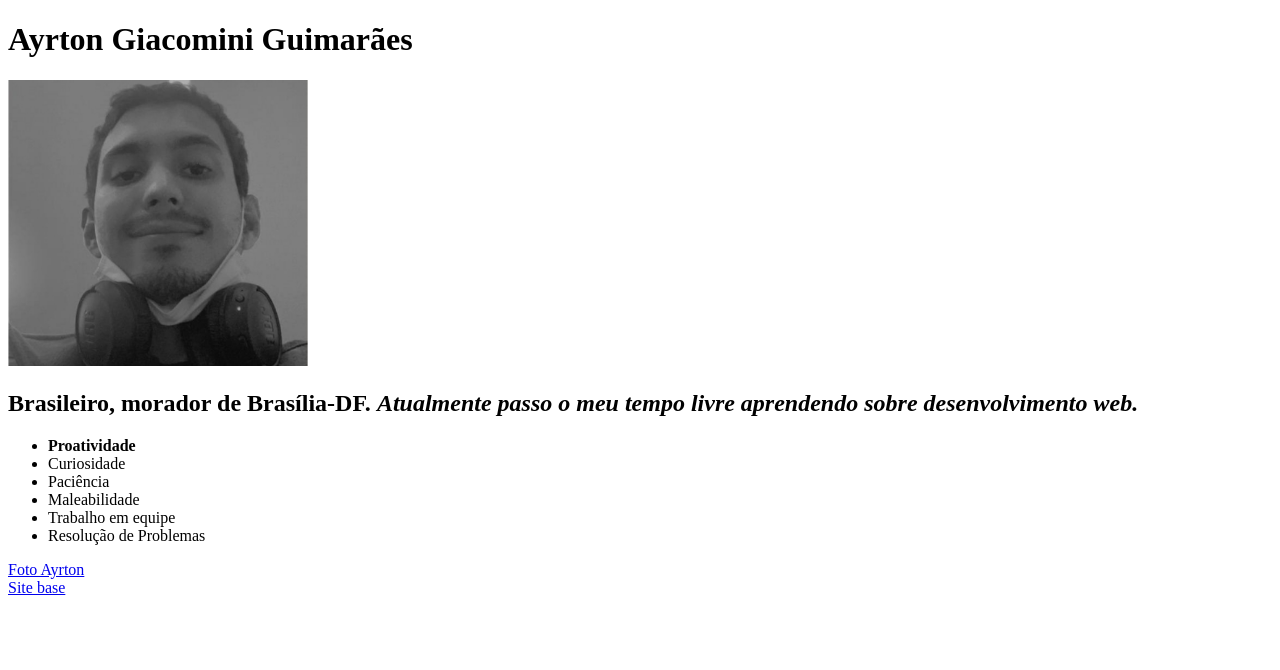
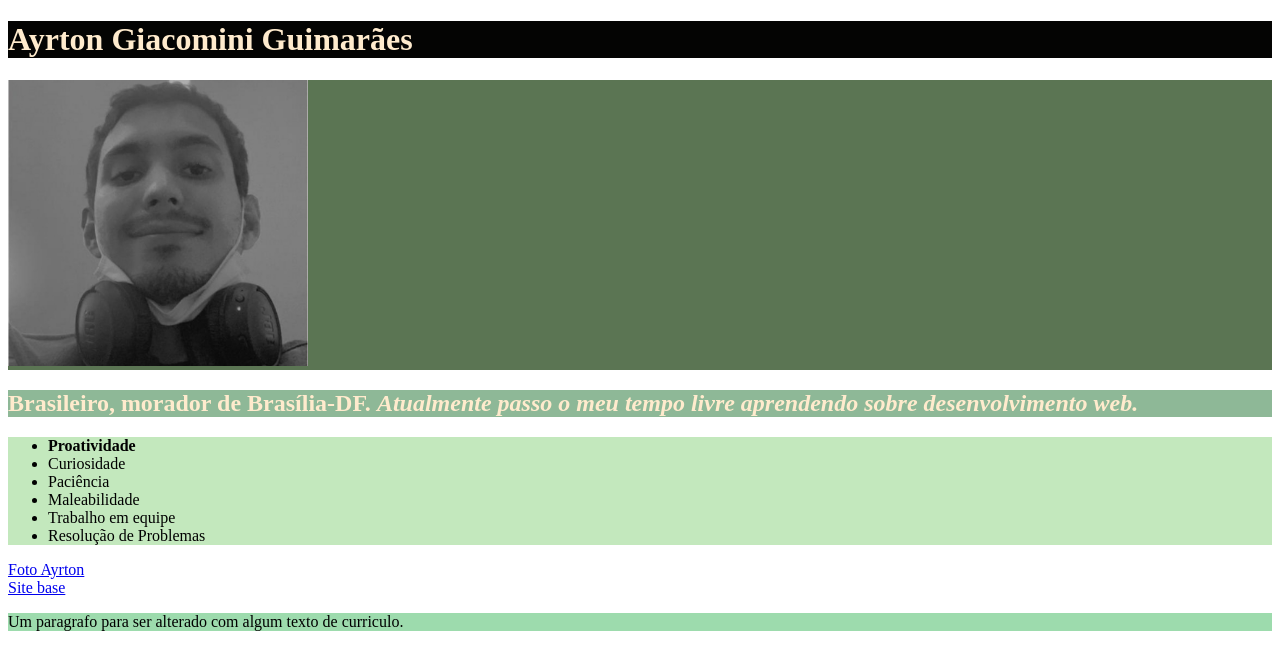
Before and after one commit to AyrtonGuimaraes21/AyrtonGuimaraes21.github.io, a plain HTML site: page index.html in a window 1280 px wide. Drawn offline with Linux system fonts and the light colour scheme.

Commit message:
pequenas estilizacoes com css

```diff
--- a/index.html
+++ b/index.html
@@ -4,10 +4,14 @@
     <meta charset="UTF-8">
     <meta name="viewport" content="width=device-width, initial-scale=1.0">
     <title>Document</title>
+    <link rel="stylesheet" href="style.css">
 </head>
 <body>
     <h1>Ayrton Giacomini Guimarães</h1>
+   <div id="fotoAyrton">
     <img src="Foto Ayrton.jpeg" alt="Proprietário portfólio" width="300px">
+
+   </div>
     <h2>Brasileiro, morador de Brasília-DF. <em>Atualmente passo o meu tempo livre aprendendo sobre desenvolvimento web.</em></h2>
     <ul>
         <li><strong>Proatividade</strong></li>
@@ -19,5 +23,6 @@
     </ul>
     <a href="Foto Ayrton.jpeg" target="_blank">Foto Ayrton</a> <br>
     <a href="https://www.w3schools.com/html/default.asp" target="_blank">Site base</a>
+    <p id="paragrafoTeste">Um paragrafo para ser alterado com algum texto de curriculo.</p>
 </body>
 </html>
--- /dev/null
+++ b/style.css
@@ -0,0 +1,21 @@
+h1 {
+    background-color: #040403;
+    color: blanchedalmond;
+}
+
+#fotoAyrton {
+    background-color: #5B7553;
+}
+
+h2 {
+    background-color: #8EB897;
+    color: blanchedalmond;
+}
+
+ul {
+    background-color: #C3E8BD;
+}
+
+#paragrafoTeste {
+    background-color: #9DDBAD;
+}
```
